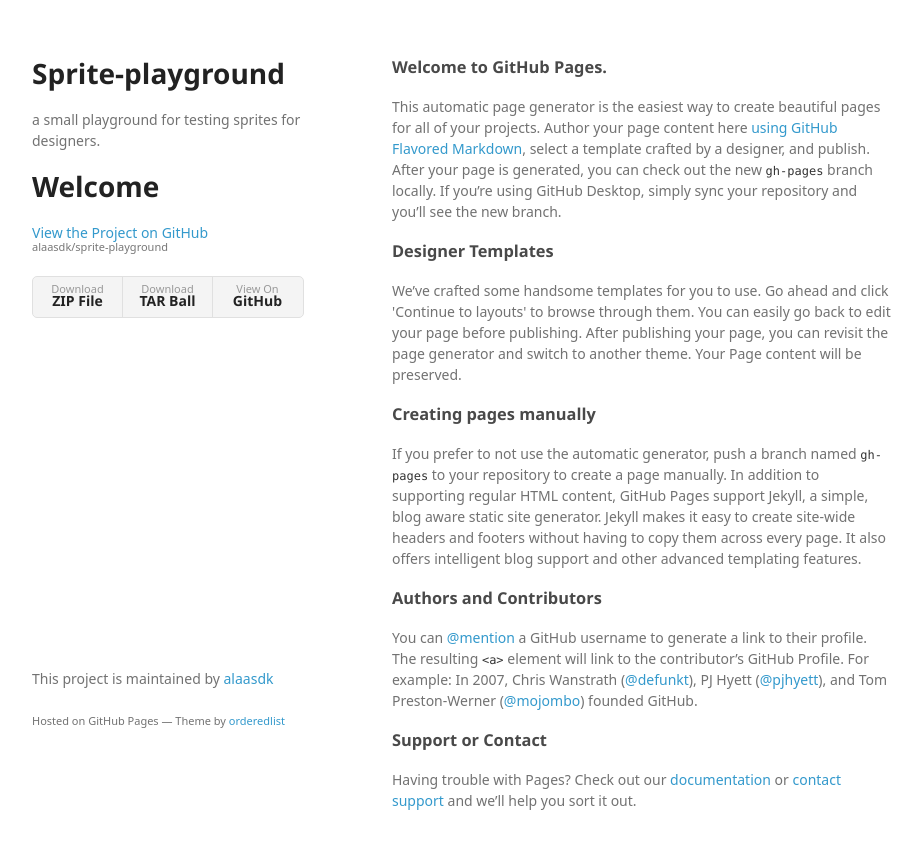
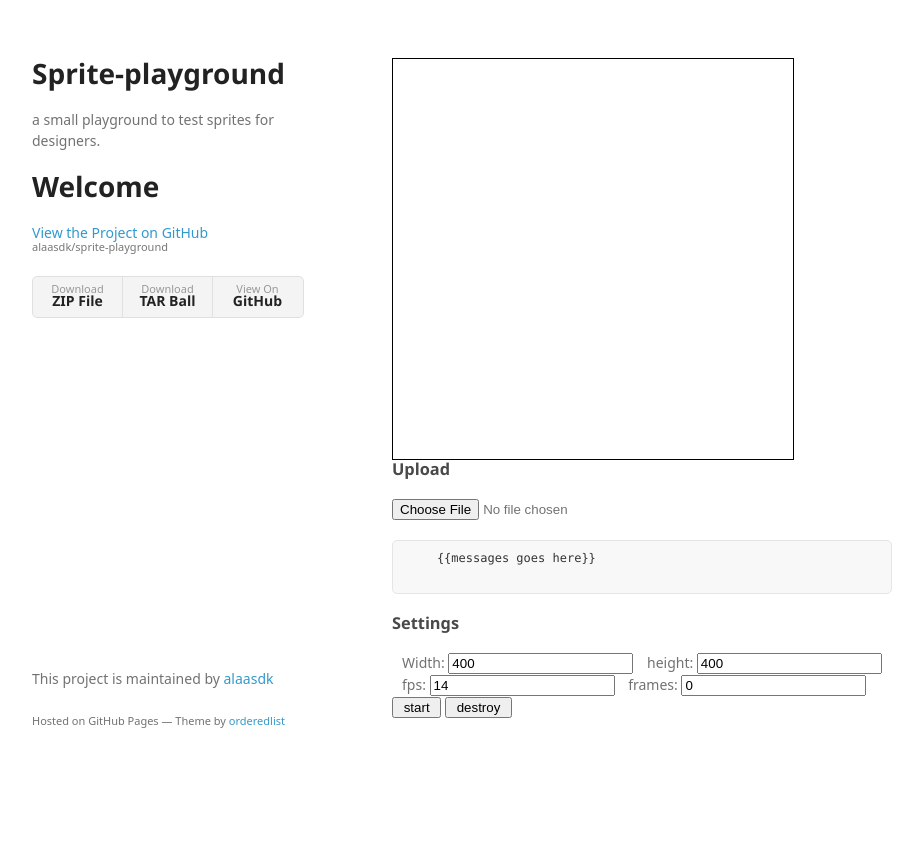
Before and after one commit to alaasdk/sprite-playground, a website: page index.html in a window 1280 px wide. Shown: the whole page, without its empty margins (178-1101 px from the left). After the commit the page ends 800 px from the top, so only its background shows below. Drawn offline with Linux system fonts and the light colour scheme; a web font is replaced by a local one.

Commit message:
basic markup

```diff
--- a/index.html
+++ b/index.html
@@ -1,5 +1,6 @@
 <!doctype html>
 <html>
+
 <head>
   <meta charset="utf-8">
   <meta http-equiv="X-UA-Compatible" content="chrome=1">
@@ -7,16 +8,22 @@
 
   <link rel="stylesheet" href="stylesheets/styles.css">
   <link rel="stylesheet" href="stylesheets/github-light.css">
+  <link rel="stylesheet" href="stylesheets/index.css">
   <meta name="viewport" content="width=device-width">
   <!--[if lt IE 9]>
     <script src="//html5shiv.googlecode.com/svn/trunk/html5.js"></script>
     <![endif]-->
 </head>
+
 <body>
+
+
   <div class="wrapper">
+
+
     <header>
       <h1>Sprite-playground</h1>
-        <p>a small playground for testing sprites for designers.</p>
+      <p>a small playground to test sprites for designers.</p>
       <h1>
   Welcome
 </h1>
@@ -29,36 +36,123 @@
         <li><a href="https://github.com/alaasdk/sprite-playground">View On <strong>GitHub</strong></a></li>
       </ul>
     </header>
+
+
     <section>
+
+      <div id="preview">
+
+
+
+      </div>
+
+
       <h3>
-<a id="welcome-to-github-pages" class="anchor" href="#welcome-to-github-pages" aria-hidden="true"><span aria-hidden="true" class="octicon octicon-link"></span></a>Welcome to GitHub Pages.</h3>
+        Upload
+        </h3>
+      <div>
 
-<p>This automatic page generator is the easiest way to create beautiful pages for all of your projects. Author your page content here <a href="https://guides.github.com/features/mastering-markdown/">using GitHub Flavored Markdown</a>, select a template crafted by a designer, and publish. After your page is generated, you can check out the new <code>gh-pages</code> branch locally. If you’re using GitHub Desktop, simply sync your repository and you’ll see the new branch.</p>
+        <input type="file" id="uploader" />
+      </div>
+      <div>
+
+
+
+      </div>
+      <p>
+        <pre>
+    {{messages goes here}}
+    </pre>
+      </p>
+      <h3>
+        Settings
+        </h3>
+      <div>
+        <label>
+          Width:
+          <input type="number" id="width" required value="400"  />
+
+          </label>
+
+        <label>
+          height:
+          <input type="number" id="height" required value="400" />
+
+          </label>
+      </div>
+
+
+      <div>
+        <label>
+          fps:
+          <input type="number" id="fps" required value="14"  />
+
+          </label>
+
+        <label>
+          frames:
+          <input type="number" id="frames" required value="0" />
+
+          </label>
+      </div>
+
+
+      <div>
+        <input type="button" id="start" value=" start " />
+        <input type="button" id="destroy" value=" destroy " />
+      </div>
+
+    </section>
+
+
+    <section style="display:none">
+
+      <h3>
+<a id="welcome-to-github-pages" class="anchor" href="#welcome-to-github-pages" aria-hidden="true"><span aria-hidden="true" class="octicon octicon-link"></span></a>Welcome to GitHub Pages.
+</h3>
+
+      <p>This automatic page generator is the easiest way to create beautiful pages for all of your projects. Author your page
+        content here <a href="https://guides.github.com/features/mastering-markdown/">using GitHub Flavored Markdown</a>,
+        select a template crafted by a designer, and publish. After your page is generated, you can check out the new <code>gh-pages</code>        branch locally. If you’re using GitHub Desktop, simply sync your repository and you’ll see the new branch.</p>
 
       <h3>
 <a id="designer-templates" class="anchor" href="#designer-templates" aria-hidden="true"><span aria-hidden="true" class="octicon octicon-link"></span></a>Designer Templates</h3>
 
-<p>We’ve crafted some handsome templates for you to use. Go ahead and click 'Continue to layouts' to browse through them. You can easily go back to edit your page before publishing. After publishing your page, you can revisit the page generator and switch to another theme. Your Page content will be preserved.</p>
+      <p>We’ve crafted some handsome templates for you to use. Go ahead and click 'Continue to layouts' to browse through them.
+        You can easily go back to edit your page before publishing. After publishing your page, you can revisit the page
+        generator and switch to another theme. Your Page content will be preserved.</p>
 
       <h3>
 <a id="creating-pages-manually" class="anchor" href="#creating-pages-manually" aria-hidden="true"><span aria-hidden="true" class="octicon octicon-link"></span></a>Creating pages manually</h3>
 
-<p>If you prefer to not use the automatic generator, push a branch named <code>gh-pages</code> to your repository to create a page manually. In addition to supporting regular HTML content, GitHub Pages support Jekyll, a simple, blog aware static site generator. Jekyll makes it easy to create site-wide headers and footers without having to copy them across every page. It also offers intelligent blog support and other advanced templating features.</p>
+      <p>If you prefer to not use the automatic generator, push a branch named <code>gh-pages</code> to your repository to create
+        a page manually. In addition to supporting regular HTML content, GitHub Pages support Jekyll, a simple, blog aware
+        static site generator. Jekyll makes it easy to create site-wide headers and footers without having to copy them across
+        every page. It also offers intelligent blog support and other advanced templating features.</p>
 
       <h3>
 <a id="authors-and-contributors" class="anchor" href="#authors-and-contributors" aria-hidden="true"><span aria-hidden="true" class="octicon octicon-link"></span></a>Authors and Contributors</h3>
 
-<p>You can <a href="https://help.github.com/articles/basic-writing-and-formatting-syntax/#mentioning-users-and-teams" class="user-mention">@mention</a> a GitHub username to generate a link to their profile. The resulting <code>&lt;a&gt;</code> element will link to the contributor’s GitHub Profile. For example: In 2007, Chris Wanstrath (<a href="https://github.com/defunkt" class="user-mention">@defunkt</a>), PJ Hyett (<a href="https://github.com/pjhyett" class="user-mention">@pjhyett</a>), and Tom Preston-Werner (<a href="https://github.com/mojombo" class="user-mention">@mojombo</a>) founded GitHub.</p>
+      <p>You can <a href="https://help.github.com/articles/basic-writing-and-formatting-syntax/#mentioning-users-and-teams"
+          class="user-mention">@mention</a> a GitHub username to generate a link to their profile. The resulting <code>&lt;a&gt;</code>        element will link to the contributor’s GitHub Profile. For example: In 2007, Chris Wanstrath (<a href="https://github.com/defunkt"
+          class="user-mention">@defunkt</a>), PJ Hyett (<a href="https://github.com/pjhyett" class="user-mention">@pjhyett</a>),
+        and Tom Preston-Werner (<a href="https://github.com/mojombo" class="user-mention">@mojombo</a>) founded GitHub.</p>
 
       <h3>
 <a id="support-or-contact" class="anchor" href="#support-or-contact" aria-hidden="true"><span aria-hidden="true" class="octicon octicon-link"></span></a>Support or Contact</h3>
 
-<p>Having trouble with Pages? Check out our <a href="https://help.github.com/pages">documentation</a> or <a href="https://github.com/contact">contact support</a> and we’ll help you sort it out.</p>
+      <p>Having trouble with Pages? Check out our <a href="https://help.github.com/pages">documentation</a> or <a href="https://github.com/contact">contact support</a>        and we’ll help you sort it out.</p>
     </section>
+
+
+
     <footer>
       <p>This project is maintained by <a href="https://github.com/alaasdk">alaasdk</a></p>
       <p><small>Hosted on GitHub Pages &mdash; Theme by <a href="https://github.com/orderedlist">orderedlist</a></small></p>
     </footer>
+
+
+
   </div>
 
   <script src="bower_components/jquery-2.2.3.min/index.js"></script>
@@ -66,4 +160,5 @@
   <script src="bower_components/motio/dist/motio.js"></script>
 
 </body>
+
 </html>
--- /dev/null
+++ b/stylesheets/index.css
@@ -0,0 +1,9 @@
+#preview{
+    width:400px;
+    height: 400px;
+    border: 1px solid black;
+}
+
+label{
+    margin-left:10px;
+}
```
Lines whose indentation alone changed are shown as unchanged.
